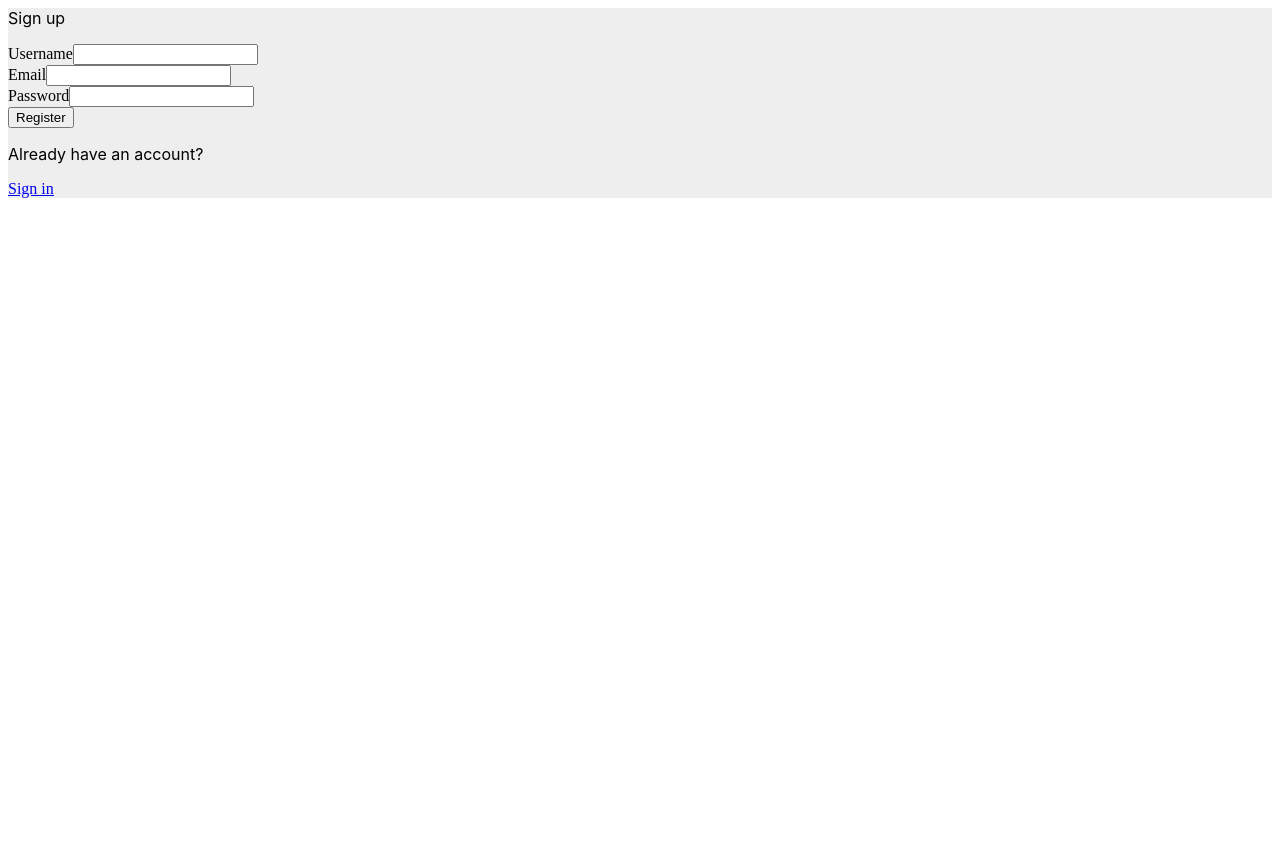
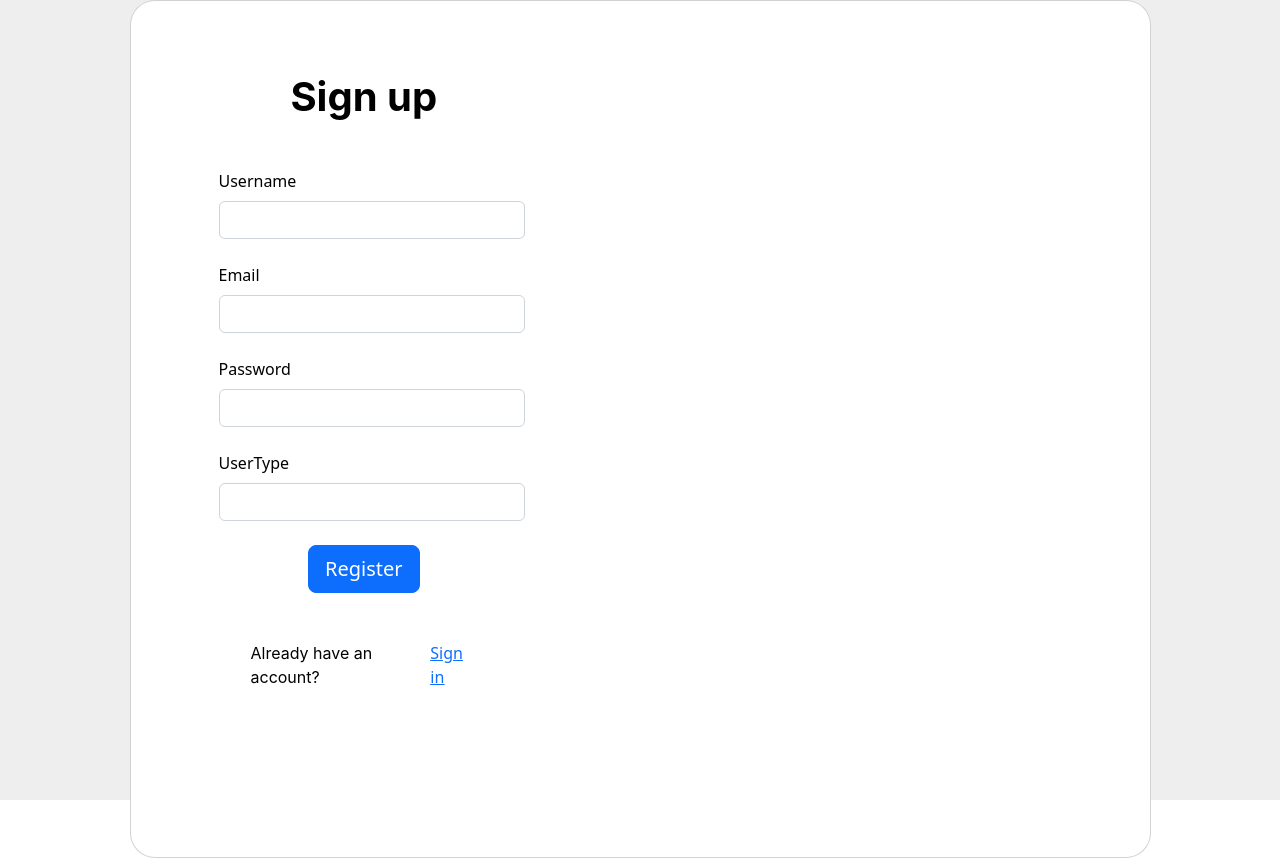
Before and after one commit to mtabhay2271/emphasise-n, a React (Create React App) app: page /signup in a window 1280 px wide. Before the commit the page ends 800 px from the top, so only its background shows below. Built offline with nearby package versions, Linux system fonts and the light colour scheme.

Commit message:
feat: api integration done

```diff
--- a/src/App.js
+++ b/src/App.js
@@ -6,6 +6,7 @@ import Login from './components/forms/login';
 import Signup from './components/forms/signup';
 import Home from './pages/homePage';
 import Service from './pages/service';
+import 'bootstrap/dist/css/bootstrap.min.css';
 
 const App = () => {
   return (
--- a/src/components/forms/login.js
+++ b/src/components/forms/login.js
@@ -13,13 +13,14 @@ const Login = () => {
     y.push(username);
     localStorage.setItem('userdata', JSON.stringify(y));
 
-    let result = await fetch('http://localhost:8000/user/login', {
+    let result = await fetch('http://localhost:3000/user/login', {
       method: 'POST',
       body: JSON.stringify(user),
       headers: {
         'Content-Type': 'application/json',
       },
     });
+
     result = await result.json();
     console.log(result);
   };
--- a/src/components/forms/signup.js
+++ b/src/components/forms/signup.js
@@ -5,12 +5,16 @@ const Signup = () => {
   const [username, setUsername] = useState('');
   const [email, setEmail] = useState('');
   const [password, setPassword] = useState('');
+  const [userType, setuserType] = useState('');
 
   const submitForm = async () => {
-    let user = { username, email, password };
+    let user = { username, email, password, userType };
     console.log(user);
 
-    let result = await fetch('http://localhost:8000/user/signup', {
+    alert("User is successfully registered");
+
+
+    let result = await fetch('http://localhost:4000/user/signup', {
       method: 'POST',
       body: JSON.stringify(user),
       headers: {
@@ -93,6 +97,25 @@ const Signup = () => {
                           </div>
                         </div>
 
+                        <div className="d-flex flex-row align-items-center mb-4">
+                          <i className="fas fa-envelope fa-lg me-3 fa-fw"></i>
+                          <div className="form-outline flex-fill mb-0">
+                            <label
+                              className="form-label"
+                              htmlFor="form3Example5c"
+                            >
+                              UserType
+                            </label>
+                            <input
+                              type="userType"
+                              id="form3Example5c"
+                              className="form-control"
+                              value={userType}
+                              onChange={(e) => setuserType(e.target.value)}
+                            />
+                          </div>
+                        </div>
+
                         <div className="d-flex justify-content-center mx-4 ">
                           <button
                             onClick={submitForm}
```
Also changed, not shown: package.json (+5 -4 lines).
